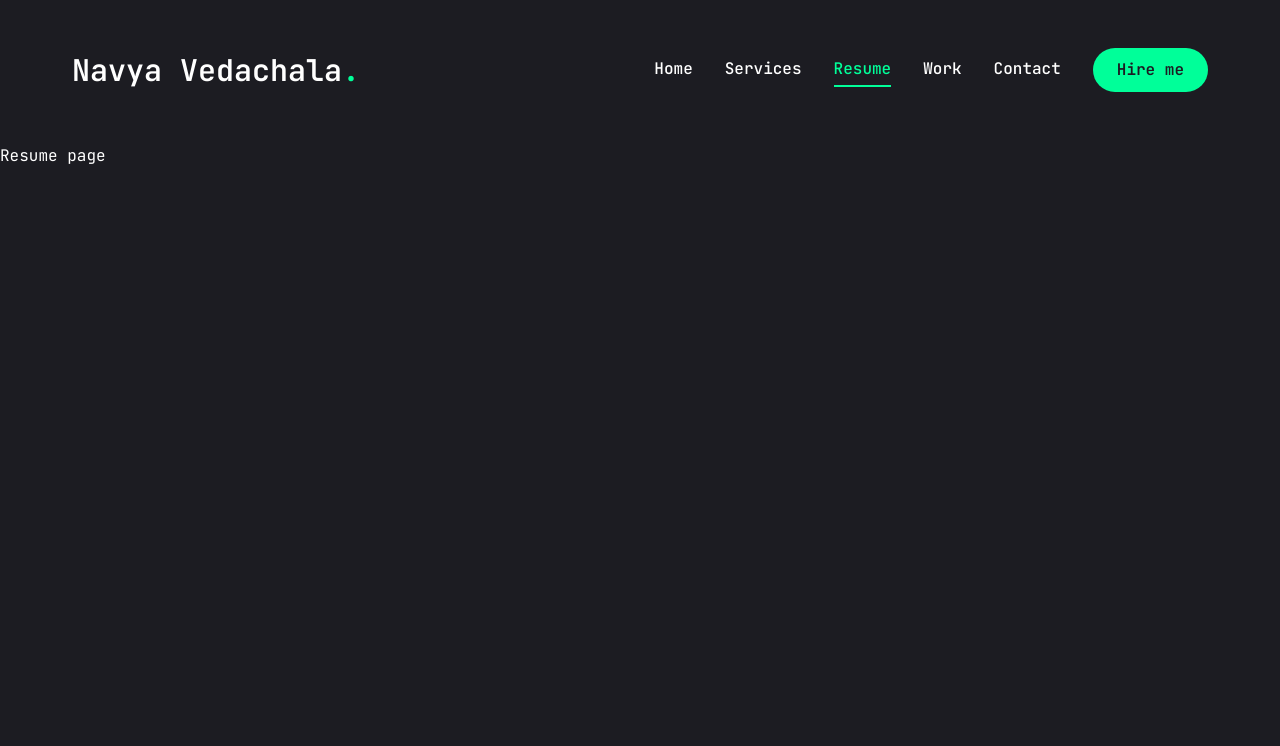
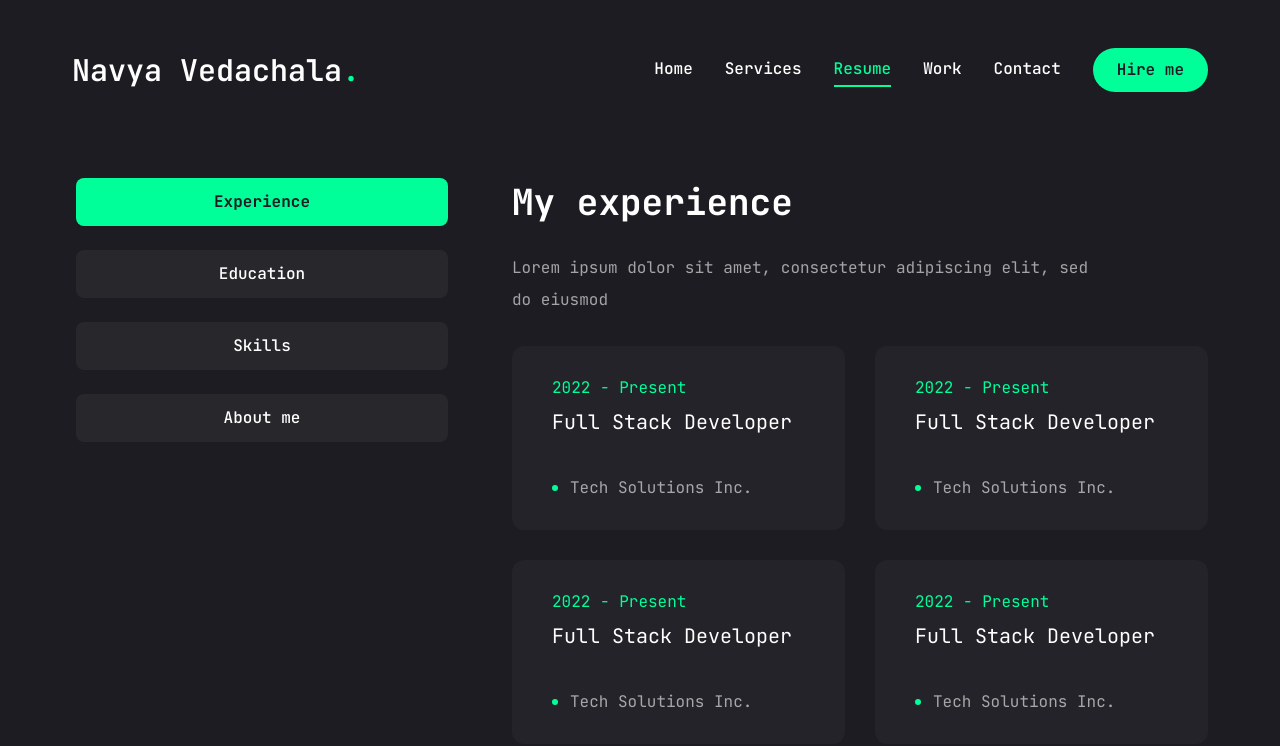
Before and after one commit to Navyashr4/portfolio-, a Next.js app: page /resume in a window 1280 px wide. Shown: the top 746 px of the page. Built offline with nearby package versions, Linux system fonts and the light colour scheme.

Commit message:
resume experience

```diff
--- a/app/resume/page.jsx
+++ b/app/resume/page.jsx
@@ -1,9 +1,240 @@
+"use client"
+
+import { FaHtml5 } from "react-icons/fa"
+
+import {
+  Tabs,
+  TabsContent,
+  TabsList,
+  TabsTrigger} from "@/components/ui/tabs"
+import {
+  Tooltip,
+  TooltipContent,
+  TooltipProvider,
+  TooltipTrigger} from "@/components/ui/tooltip"
+import { ScrollArea } from "@/components/ui/scroll-area"
+import { motion } from "framer-motion"
+
+// about data
+const about = {
+  title: "About me",
+  description: "Lorem ipsum dolor sit amet, consectetur adipiscing elit, sed do eiusmod",
+  info: [
+    {
+      fieldName: "Name",
+      fieldValue: "Navya Vedachala"
+    },
+    {
+      fieldName: "Phone",
+      fieldValue: "8728183884"
+    },
+    {
+      fieldName: "Experience",
+      fieldValue: "2+ years"
+    },
+    {
+      fieldName: "Skype",
+      fieldValue: "@navyavedachala"
+    },
+    {
+      fieldName: "Nationality",
+      fieldValue: "Indian"
+    },
+    {
+      fieldName: "Email",
+      fieldValue: "navyashr4@gmail.com"
+    },
+    {
+      fieldName: "Freelance",
+      fieldValue: "Available"
+    },
+    {
+      fieldName: "Languages",
+      fieldValue: "English"
+    },
+  ]
+}
+
+// experience data
+const experience = {
+  icon: "/assets/resume/badge.svg",
+  title: "My experience",
+  description: "Lorem ipsum dolor sit amet, consectetur adipiscing elit, sed do eiusmod",
+  items: [
+    {
+      company: "Tech Solutions Inc.",
+      position: "Full Stack Developer",
+      duration: "2022 - Present"
+    },
+    {
+      company: "Tech Solutions Inc.",
+      position: "Full Stack Developer",
+      duration: "2022 - Present"
+    },
+    {
+      company: "Tech Solutions Inc.",
+      position: "Full Stack Developer",
+      duration: "2022 - Present"
+    },
+    {
+      company: "Tech Solutions Inc.",
+      position: "Full Stack Developer",
+      duration: "2022 - Present"
+    },
+    {
+      company: "Tech Solutions Inc.",
+      position: "Full Stack Developer",
+      duration: "2022 - Present"
+    },
+    {
+      company: "Tech Solutions Inc.",
+      position: "Full Stack Developer",
+      duration: "2022 - Present"
+    },
+    {
+      company: "Tech Solutions Inc.",
+      position: "Full Stack Developer",
+      duration: "2022 - Present"
+    },
+    {
+      company: "Tech Solutions Inc.",
+      position: "Full Stack Developer",
+      duration: "2022 - Present"
+    },
+    {
+      company: "Tech Solutions Inc.",
+      position: "Full Stack Developer",
+      duration: "2022 - Present"
+    },
+    {
+      company: "Tech Solutions Inc.",
+      position: "Full Stack Developer",
+      duration: "2022 - Present"
+    },
+  ]
+}
+
+// experience data
+const education = {
+  icon: "/assets/resume/cap.svg",
+  title: "My education",
+  description: "Lorem ipsum dolor sit amet, consectetur adipiscing elit, sed do eiusmod",
+  items: [
+    {
+      institution: "Tech Solutions Inc.",
+      degree: "Full Stack Developer",
+      duration: "2022 - Present"
+    },
+    {
+      institution: "Tech Solutions Inc.",
+      degree: "Full Stack Developer",
+      duration: "2022 - Present"
+    },
+  ]
+}
+
+// skills data
+const skills = {
+  icon: "/assets/resume/cap.svg",
+  title: "My skills",
+  description: "Lorem ipsum dolor sit amet, consectetur adipiscing elit, sed do eiusmod",
+  items: [
+    {
+      icon: <FaHtml5 />,
+      name: "html 5",
+    },
+    {
+      icon: <FaHtml5 />,
+      name: "html 5",
+    },
+    {
+      icon: <FaHtml5 />,
+      name: "html 5",
+    },
+    {
+      icon: <FaHtml5 />,
+      name: "html 5",
+    },
+    {
+      icon: <FaHtml5 />,
+      name: "html 5",
+    },
+  ]
+}
 
 const Resume = () => {
     return (
-      <div>
-        Resume page
-      </div>
+      <motion.div
+      initial={{ opacity: 0}}
+      animate={{
+      opacity: 1,
+      transition: {delay: 2.4, duration: 0.4, ease: "easeIn"},
+      }}
+      className="min-h-[80vh] flex items-center justify-center py-12 xl:py-0"
+      >
+        <div className="container mx-auto">
+          <Tabs
+          defaultValue="experience"
+          className="flex flex-col xl:flex-row gap-[60px]">
+            <TabsList className="flex flex-col w-full max-w-[380px] mx-auto xl:mx-0 gap-6">
+              <TabsTrigger value= "experience">Experience</TabsTrigger>
+              <TabsTrigger value= "education">Education</TabsTrigger>
+              <TabsTrigger value= "skills">Skills</TabsTrigger>
+              <TabsTrigger value= "about">About me</TabsTrigger>
+            </TabsList>
+
+            {/* content */}
+            <div className="min-h-[70vh] w-full">
+              {/* experience */}
+              <TabsContent value="experience" className="w-full">
+                <div className="flex flex-col gap-[30px] text-center xl:text-left">
+                  <h3 className="text-4xl font-bold">
+                    {experience.title}
+                  </h3>
+                  <p className="max-w-[600px] text-white/60 mx-auto xl:mx-0">
+                    {experience.description}
+                  </p>
+                  <ScrollArea className="h-[400px]">
+                    <ul className="grid grid-cols-1 lg:grid-cols-2 gap-[30px]">
+                      {experience.items.map((item, index) => {
+                        return(
+                          <li
+                            key = {index}
+                            className="bg-[#232329] h-[184px] py-6 px-10 rounded-xl flex flex-col justify-center items-center lg:items-start gap-1">
+                            <span className="text-accent">{item.duration}</span>
+                            <h3 className="text-xl max-w-[260px] min-h-[60px] text-center lg:text-left">{item.position}</h3>
+                            <div className="flex items-center gap-3">
+                              {/* dot */}
+                              <span className="w-[6px] h-[6px] rounded-full bg-accent"></span>
+                              <p className="text-white/60">{item.company}</p>
+                            </div>
+                          </li>
+                        )
+                      })}
+                    </ul>
+                  </ScrollArea>
+                </div>
+              </TabsContent>
+
+              {/* education */}
+              <TabsContent value="education" className="w-full">
+                education
+              </TabsContent>
+
+              {/* skills */}
+              <TabsContent value="skills" className="w-full">
+                skills
+              </TabsContent>
+
+              {/* about */}
+              <TabsContent value="about" className="w-full">
+                about
+              </TabsContent>
+            </div>
+
+          </Tabs>
+        </div>
+      </motion.div>
     )
   }
 
--- a/components/ui/scroll-area.jsx
+++ b/components/ui/scroll-area.jsx
@@ -32,7 +32,7 @@
       className
     )}
     {...props}>
-    <ScrollAreaPrimitive.ScrollAreaThumb className="relative flex-1 rounded-full bg-slate-200 dark:bg-slate-800" />
+    <ScrollAreaPrimitive.ScrollAreaThumb className="relative flex-1 rounded-full bg-accent dark:bg-slate-800" />
   </ScrollAreaPrimitive.ScrollAreaScrollbar>
 ))
 ScrollBar.displayName = ScrollAreaPrimitive.ScrollAreaScrollbar.displayName
--- a/components/ui/tabs.jsx
+++ b/components/ui/tabs.jsx
@@ -11,7 +11,7 @@
   <TabsPrimitive.List
     ref={ref}
     className={cn(
-      "inline-flex h-10 items-center justify-center rounded-md bg-slate-100 p-1 text-slate-500 dark:bg-slate-800 dark:text-slate-400",
+      "inline-flex h-auto rounded-md p-1 text-primary",
       className
     )}
     {...props} />
@@ -22,7 +22,7 @@
   <TabsPrimitive.Trigger
     ref={ref}
     className={cn(
-      "inline-flex items-center justify-center whitespace-nowrap rounded-sm px-3 py-1.5 text-sm font-medium ring-offset-white transition-all focus-visible:outline-none focus-visible:ring-2 focus-visible:ring-slate-950 focus-visible:ring-offset-2 disabled:pointer-events-none disabled:opacity-50 data-[state=active]:bg-white data-[state=active]:text-slate-950 data-[state=active]:shadow-sm dark:ring-offset-slate-950 dark:focus-visible:ring-slate-300 dark:data-[state=active]:bg-slate-950 dark:data-[state=active]:text-slate-50",
+      "inline-flex items-center w-full bg-[#27272c] justify-center whitespace-nowrap text-white rounded-lg p-3 text-base font-medium ring-offset-white transition-all disabled:pointer-events-none disabled:opacity-50 data-[state=active]:bg-accent data-[state=active]:text-primary data-[state=active]:font-bold data-[state=active]:shadow-sm",
       className
     )}
     {...props} />
@@ -33,7 +33,7 @@
   <TabsPrimitive.Content
     ref={ref}
     className={cn(
-      "mt-2 ring-offset-white focus-visible:outline-none focus-visible:ring-2 focus-visible:ring-slate-950 focus-visible:ring-offset-2 dark:ring-offset-slate-950 dark:focus-visible:ring-slate-300",
+      "min-h-[480px] mt-2 ring-offset-white focus-visible:outline-none focus-visible:ring-2 focus-visible:ring-slate-950 focus-visible:ring-offset-2 dark:ring-offset-slate-950 dark:focus-visible:ring-slate-300",
       className
     )}
     {...props} />
```
